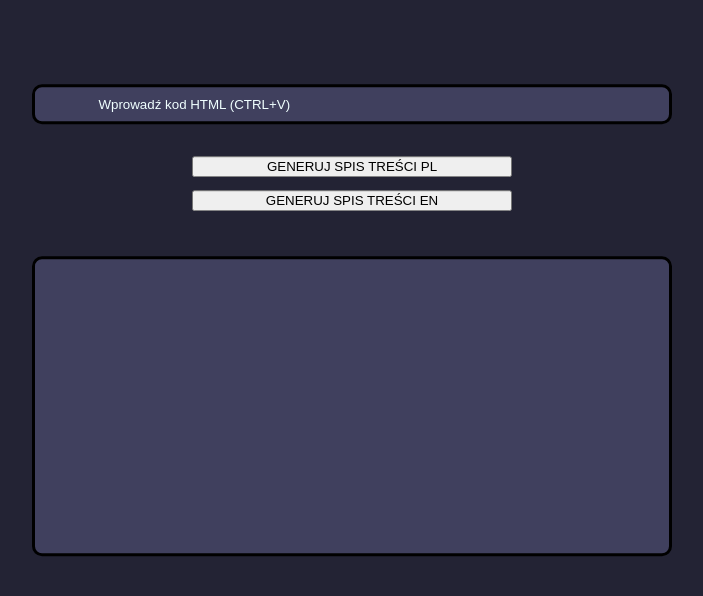
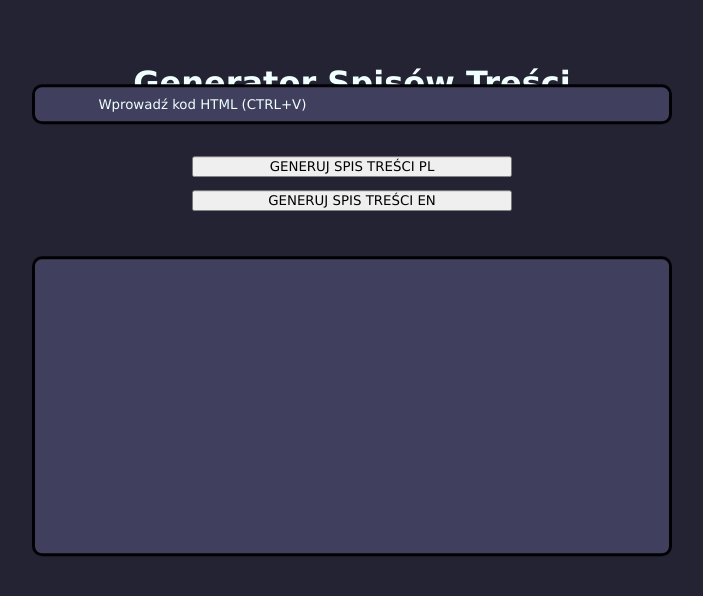
Before and after one commit to IwanMarcin/table-of-contents-generator, a plain HTML site: page index.html in a window 1280 px wide. Shown: the whole page, without its empty margins (288-991 px from the left). Drawn offline with Linux system fonts and the light colour scheme.

Commit message:
Visual update

```diff
--- a/index.html
+++ b/index.html
@@ -7,6 +7,7 @@
     <link rel="stylesheet" href="style.css">
 </head>
 <body>
+    <h1>Generator Spisów Treści</h1>
     <div class="info">
         <textarea id="htmltextarea" class="textareas" placeholder="Wprowadź kod HTML (CTRL+V)"></textarea>
 
--- a/style.css
+++ b/style.css
@@ -2,7 +2,7 @@
     margin: 0;
     width: 100%;
     box-sizing: border-box;
-    font-family: 'Poppins', sans-serif;
+    font-family:'Lucida Sans', 'Lucida Sans Regular', 'Lucida Grande', 'Lucida Sans Unicode', Geneva, Verdana, sans-serif;
 }
 
 body{
@@ -58,3 +58,11 @@ button {
 
 
 }
+
+h1 {
+    text-align: center;
+    margin-top: 5%;
+    position: absolute;
+    color: azure;
+
+}
```
